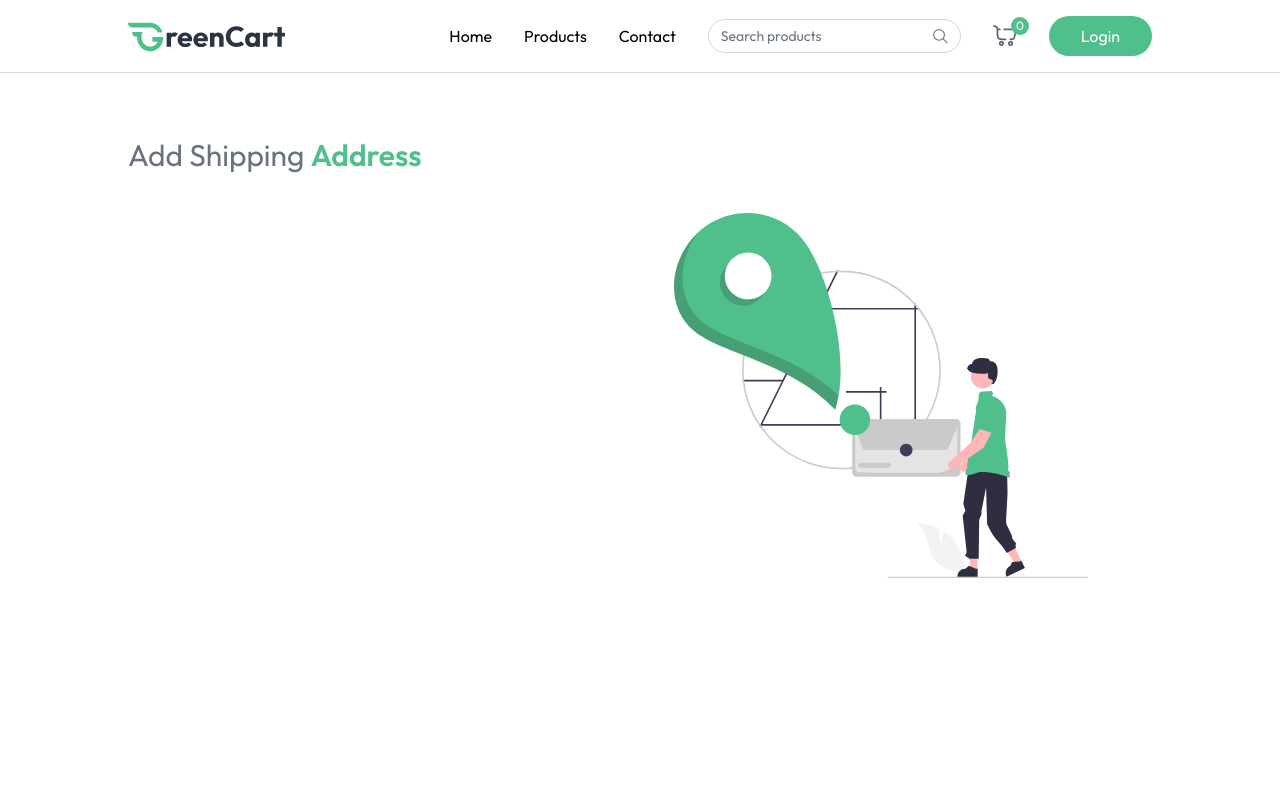
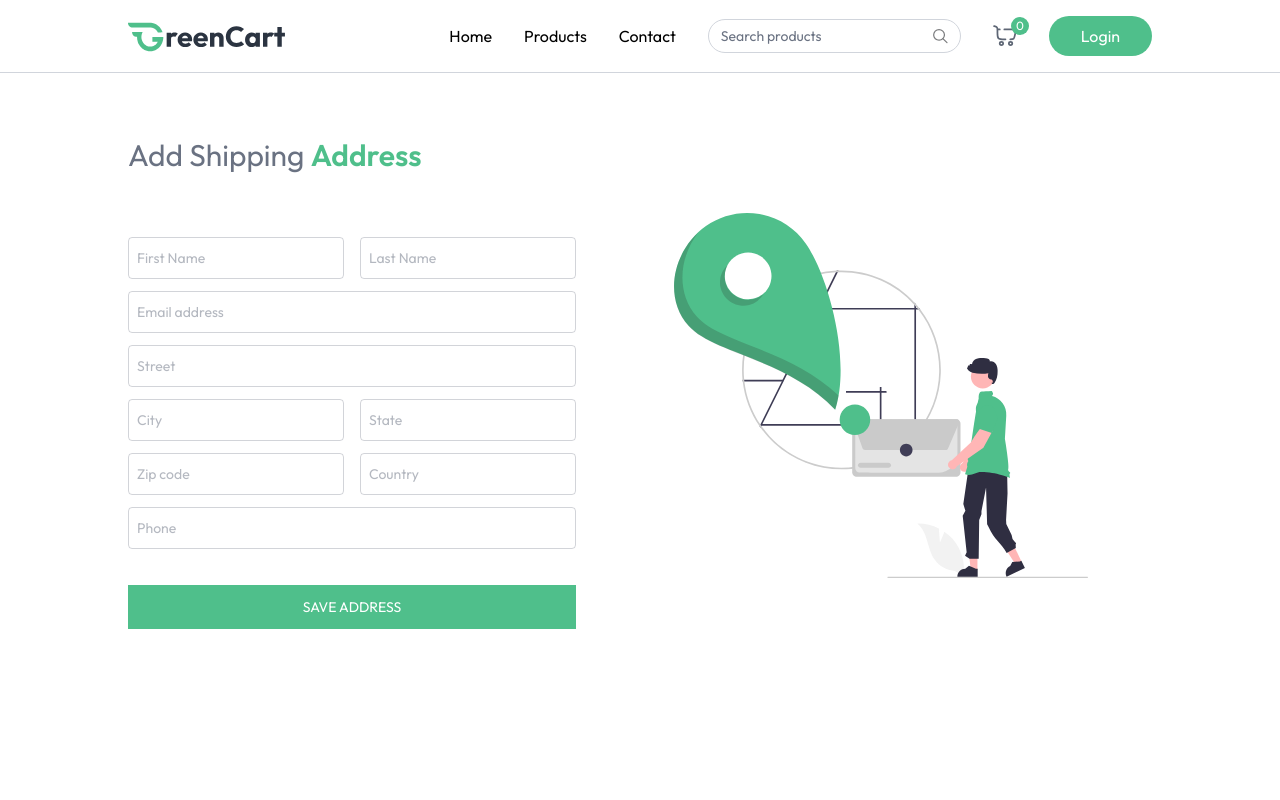
Before and after one commit to Amarta113/GreenCart-Ecommerce-Web, a React (Vite) app in the folder client/: page /add-address in a window 1280 px wide. Shown: the top 800 px of the page. Built offline with nearby package versions, Linux system fonts and the light colour scheme.

Commit message:
added address form

```diff
--- a/client/src/pages/AddAddress.jsx
+++ b/client/src/pages/AddAddress.jsx
@@ -1,7 +1,7 @@
 import React, { useState } from 'react'
 import { assets } from '../assets/assets'
 
-const inputField = ({type, placeholder, name, handleChange, address}) => (
+const InputField = ({type, placeholder, name, handleChange, address}) => (
     <input className='w-full px-2 py-2.5 border border-gray-500/30 rounded outline-none text-gray-500 focus:border-primary transition'
     type={type}
     placeholder={placeholder}
@@ -42,20 +42,31 @@
         <div className='flex flex-col-reverse md:flex-row justify-between mt-10'>
             <div className='flex-1 max-w-md'>
                 <form onSubmit={onSubmitHandler} className='space-y-3 mt-6 text-sm'>
-                    <div>
-                        <inputField
-                        handleChange={handleChange}
-                        address={address}
-                        name='firstname'
-                        type="text"
-                        placeholder="First Name"/>
-                        <inputField
-                            handleChange={handleChange}
-                            address={address}
-                            name='lastName'
-                            type="text"
-                            placeholder="Last Name"/>
+
+                    <div className='grid grid-cols-2 gap-4'>
+                        <InputField type="text" placeholder="First Name" name='firstname'
+                        handleChange={handleChange} address={address}/>
+                        <InputField type="text" placeholder="Last Name" name='lastName' handleChange={handleChange}
+                        address={address}/>
                     </div>
+                    <InputField type="email" placeholder="Email address" name='email' handleChange={handleChange}
+                        address={address}/>
+                    <InputField type="text" placeholder="Street" name='street' handleChange={handleChange}
+                        address={address}/>
+                    <div className='grid grid-cols-2 gap-4'>
+                        <InputField type="text" placeholder="City" name='city' handleChange={handleChange}
+                        address={address}/>
+                        <InputField type="text" placeholder="State" name='state' handleChange={handleChange}
+                        address={address}/>
+                    </div>
+                    <div className='grid grid-cols-2 gap-4'>
+                        <InputField type="number" placeholder="Zip code" name='zipcode' handleChange={handleChange}
+                        address={address}/>
+                        <InputField type="text" placeholder="Country" name='country' handleChange={handleChange}
+                        address={address}/>
+                    </div>
+                    <InputField handleChange={handleChange} address={address} name='phone' type='text' placeholder="Phone" />
+                    <button className='w-full mt-6 bg-primary text-white py-3 hover:bg-primary-dull transition cursor-pointer uppercase'>Save Address</button>
                 </form>
             </div>
             <img className='md:mr-16 mb-16 md:mt-0' src={assets.add_address_iamge} alt="Add address"/>
```
